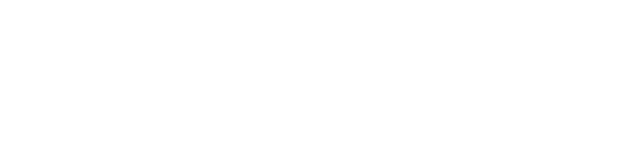
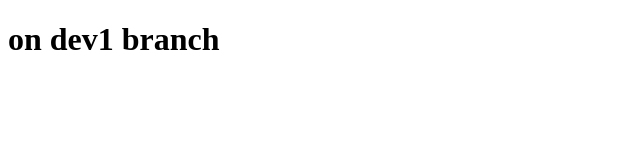
Before and after one commit to ranranqi/git-demo-1, a plain HTML site: page index.html in a window 1280 px wide. Shown: the whole page, without its empty margins (0-640 px from the left). Drawn offline with Linux system fonts and the light colour scheme.

Commit message:
add h1 on dev1

```diff
--- a/index.html
+++ b/index.html
@@ -7,6 +7,6 @@
     <title>Document</title>
 </head>
 <body>
-
+    <h1>on dev1 branch</h1>
 </body>
 </html>
```
